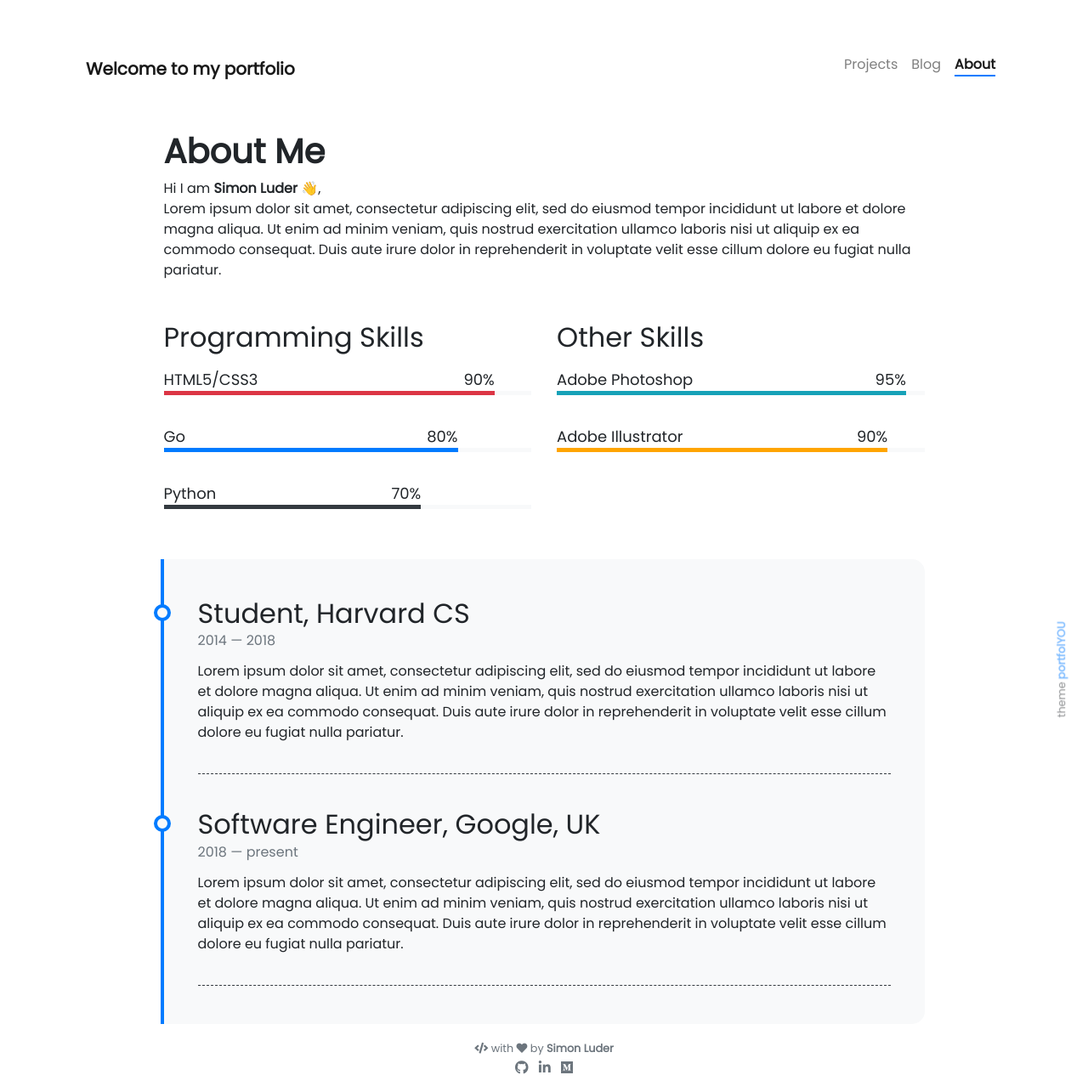
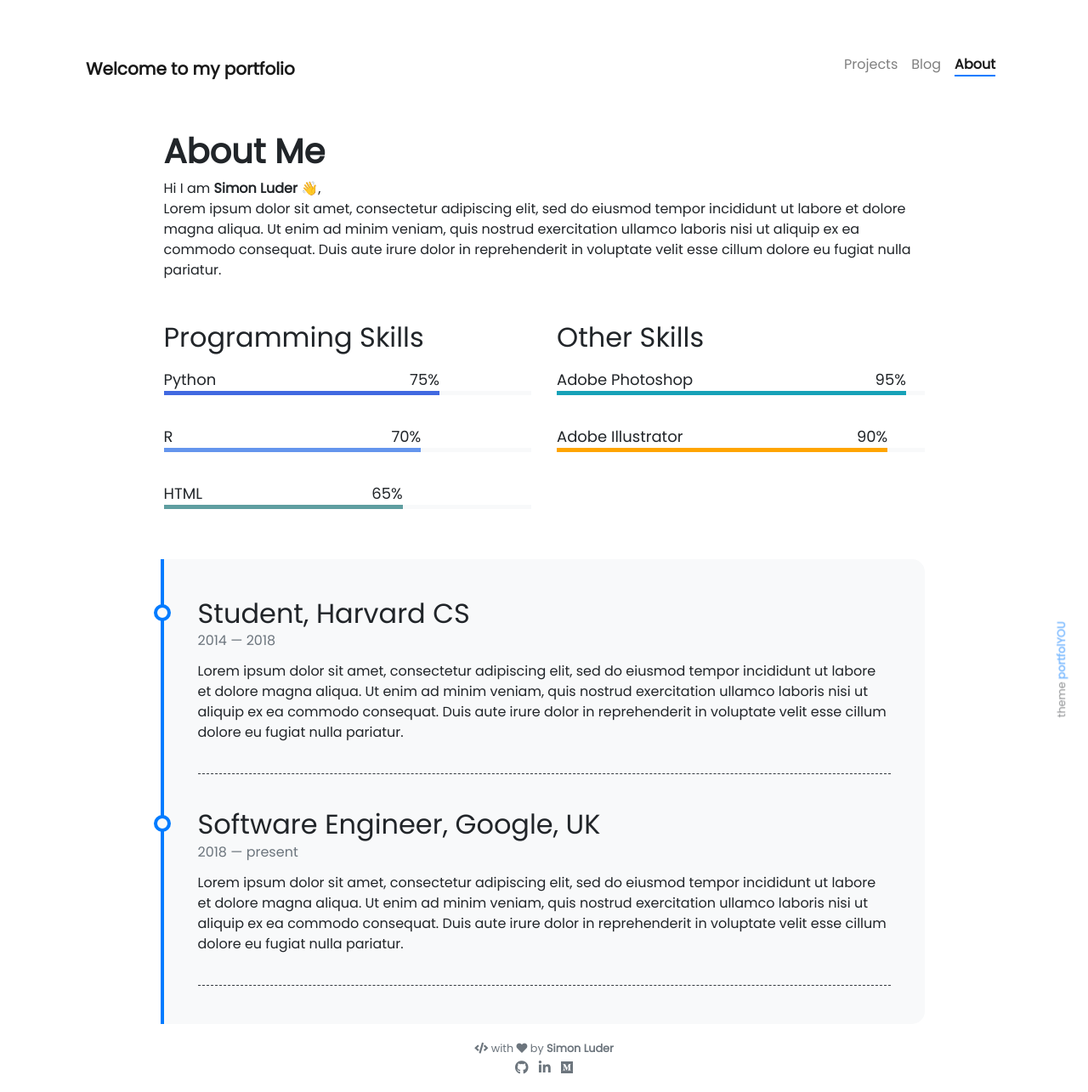
Before and after one commit to SimonLuder/simonluder.github.io, a Jekyll site: the page built from pages/about.md, in a window 1280 px wide. Shown: the whole page at 85% size. Built offline with Jekyll 4.4.1, drawn with Linux system fonts in a browser that asks for light colours; nearby versions of some CDN libraries; emoji names are drawn with the system emoji font.

Commit message:
Update programming-skills.yml

```diff
--- a/_data/programming-skills.yml
+++ b/_data/programming-skills.yml
@@ -1,11 +1,11 @@
-- name: HTML5/CSS3
-  percentage: 90
-  color: danger
+- name: Python
+  percentage: 75
+  color: rojalblue
 
-- name: Go
-  percentage: 80
-  color:
+- name: R
+  percentage: 70
+  color: cornflower
 
-- name: Python
-  percentage: 70
-  color: dark
+- name: HTML
+  percentage: 65
+  color: cadetblue
```
